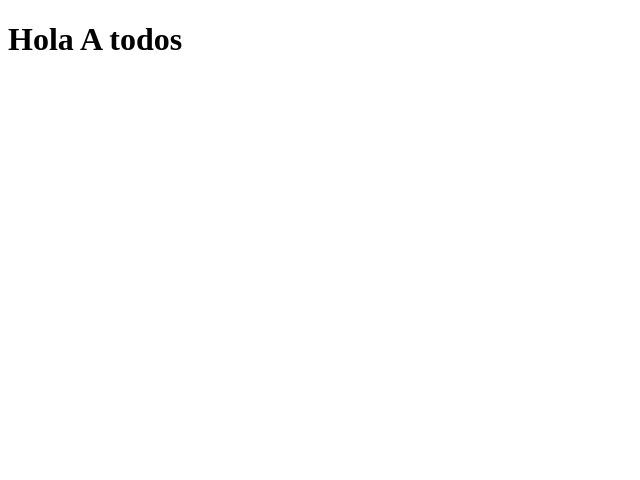
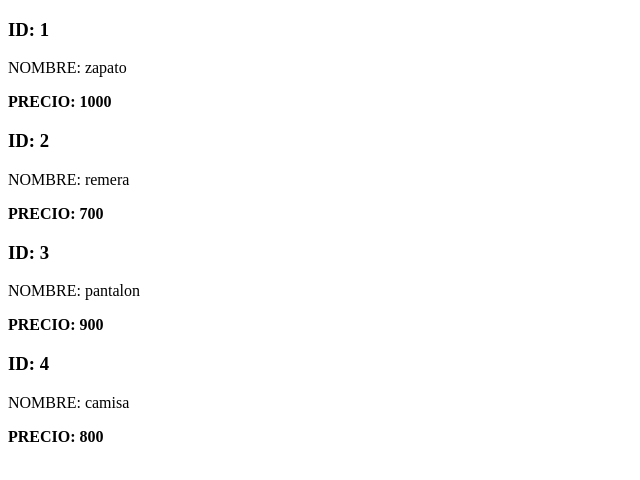
Before and after one commit to germangauna/jsDOM, a plain HTML site: page index.html in a window 1280 px wide. Shown: the whole page, without its empty margins (0-640 px from the left). Drawn offline with Linux system fonts and the light colour scheme.

Commit message:
interactuando con el dom creando y eliminando nodos

```diff
--- a/index.js
+++ b/index.js
@@ -82,10 +82,67 @@
 
 
 
-let contenedor = document.getElementById("contenedor"); // asignacion de nuevo padre
-let parrafo = document.createElement("p"); //creacion
-parrafo.innerHTML = "<h1>Hola  A todos</h1>";// asignacion de contenido
+// let contenedor = document.getElementById("contenedor"); // asignacion de nuevo padre
+// let parrafo = document.createElement("p"); //creacion
+// parrafo.innerHTML = "<h1>Hola  A todos</h1>";// asignacion de contenido
 
-//asignaion de un padre nuevo padre contenedor
+// //asignaion de un padre nuevo padre contenedor
 
-contenedor.append(parrafo);
+// contenedor.append(parrafo);
+
+//para eliminar un id
+
+// let saludo = document.getElementById("saludo");
+// saludo.remove();
+
+
+// creamos una lista ordenada des js
+
+// let personas = ["manuel", "adrian", "jeronimo", "andres"];
+// let lista = document.getElementById("personas");
+
+// for (const persona of personas) {
+//     let li = document.createElement("li");
+//     li.innerHTML = persona;
+//     lista.append(li);
+
+// }
+
+
+//agregando un objeto al DOM
+
+
+// let producto = {
+//     id: 1,
+//     nombre: "camisa",
+//     precio: 1000
+// };
+
+// let coontenedor = document.getElementById("contenedor");
+// coontenedor.innerHTML = `
+//                          <h3> ID: ${producto.id}</h3>
+//                           <p> NOMBRE: ${producto.nombre}</p>
+//                           <b> PRECIO: ${producto.precio}</b>
+//                           `;
+
+//creamnos un array con varios obajetos
+
+const productos = [
+    {id: 1, nombre: "zapato", precio:1000},
+    {id: 2, nombre: "remera", precio:700},
+    {id: 3, nombre: "pantalon", precio:900},
+    {id: 4, nombre: "camisa", precio: 800},
+];
+
+let contenedor = document.getElementById("contenedor");
+
+for (const producto of productos) {
+    let div = document.createElement("div");
+    div.innerHTML =  `
+                         <h3> ID: ${producto.id}</h3>
+                         <p> NOMBRE: ${producto.nombre}</p>
+                         <b> PRECIO: ${producto.precio}</b>
+     `;
+
+     contenedor.append(div);
+}
```
Also changed, not shown: index.html (+5 -1 lines).
